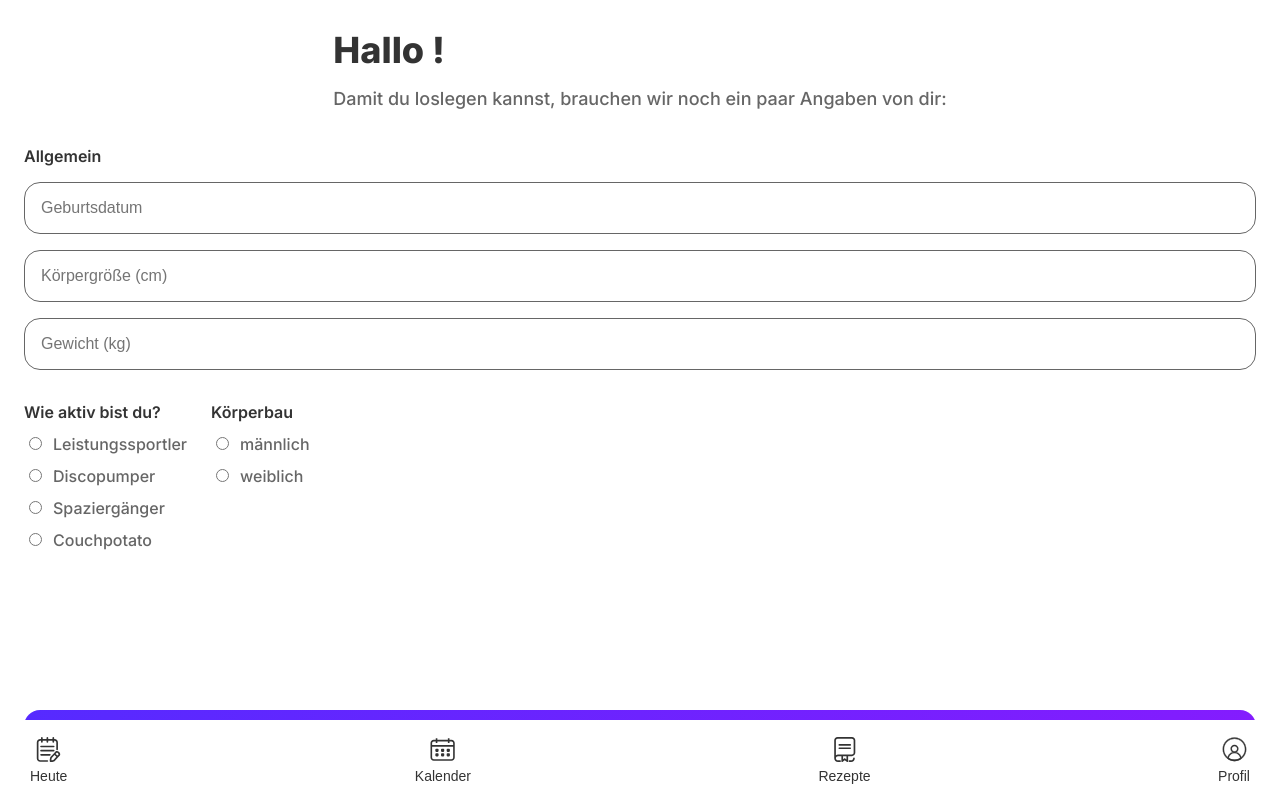
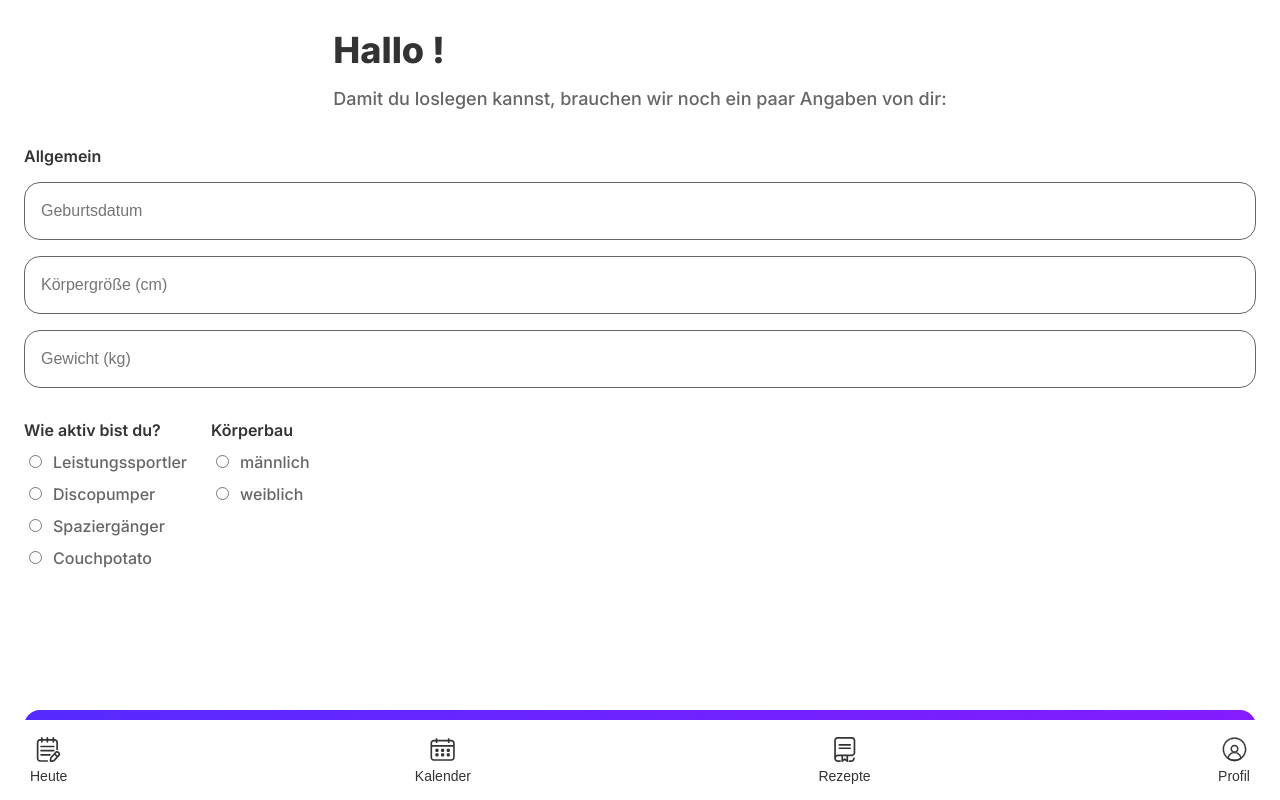
Before and after one commit to ingbeck/TrackMyMeal, a React (Vite) app in the folder frontend/: page /registration/1 in a window 1280 px wide. Built offline with nearby package versions, Linux system fonts and the light colour scheme; no server answers; the HTML template or start-up script is replaced by a standard one.

Commit message:
fix wiggeling input

```diff
--- a/frontend/src/components/registration/FloatingInput.css
+++ b/frontend/src/components/registration/FloatingInput.css
@@ -9,8 +9,9 @@
     -webkit-appearance: none;
     color: black;
     align-self: stretch;
-    flex-basis: 100%;
     cursor: pointer;
+    padding: 16px;
+    height: 24px;
 }
 
 .input-container-datepicker:focus{
@@ -22,6 +23,7 @@
     border: 1px solid #666;
     font-size: 16px;
     padding: 16px;
+    height: 24px;
 }
 
 .input-container-error input{
@@ -29,6 +31,7 @@
     border: 1px solid #F30000;
     font-size: 16px;
     padding: 16px;
+    height: 24px;
 }
 
 .input-container-error input::placeholder{
```
